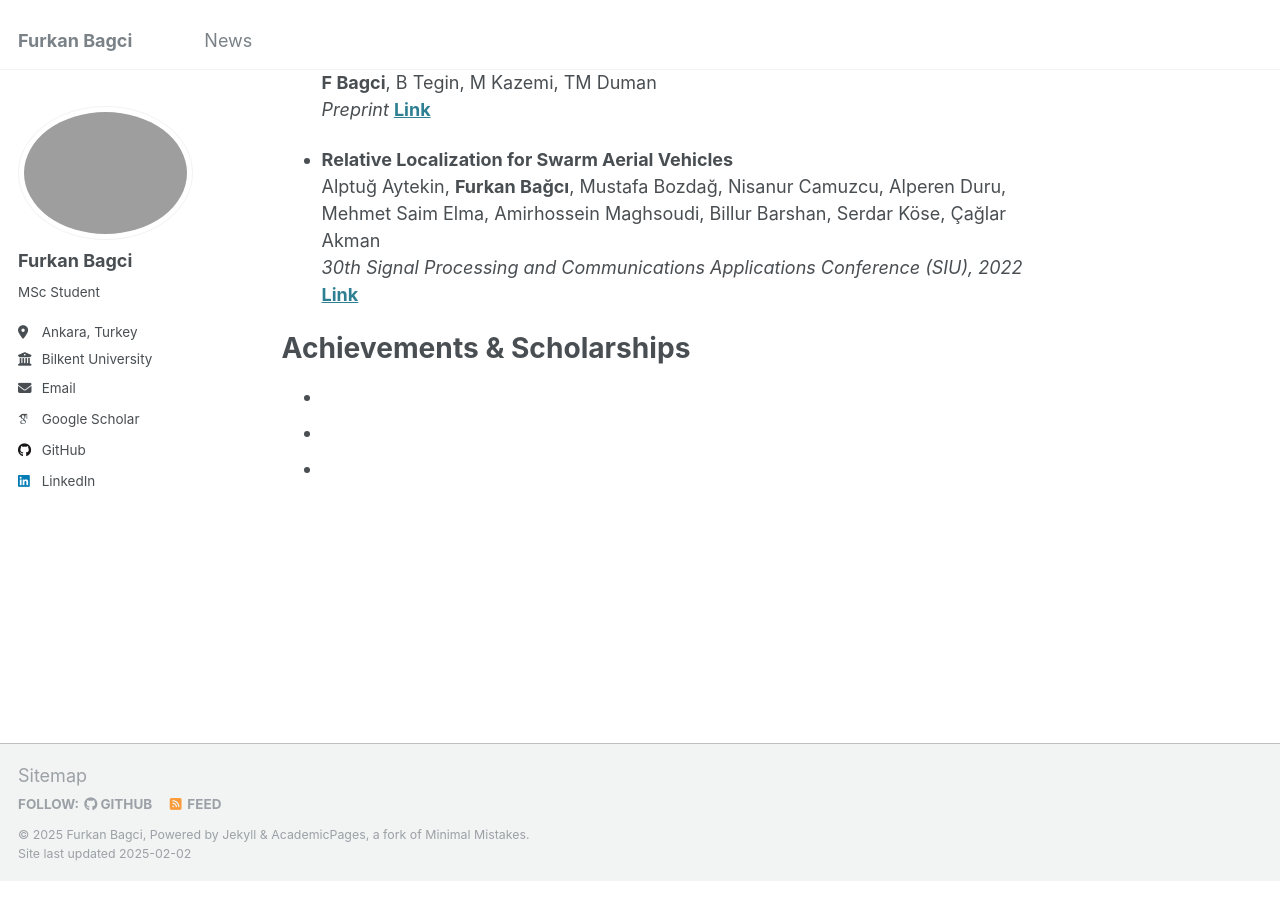
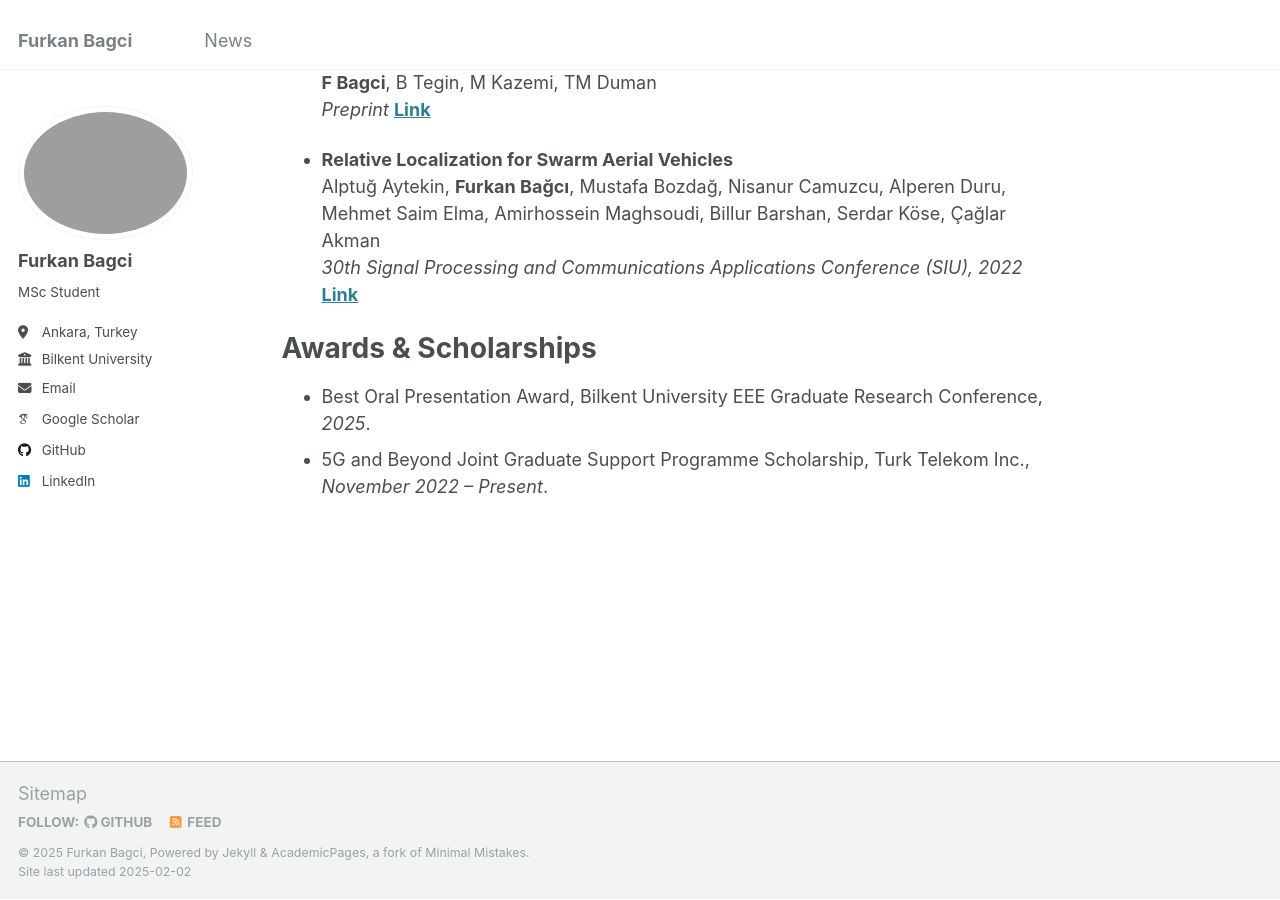
Before and after one commit to bagcifurkan/bagcifurkan.github.io, a Jekyll site: the page built from _pages/about.md, in a window 1280 px wide and 900 px high, scrolled down 599 px. Built offline with Jekyll 4.4.1, drawn with Linux system fonts in a browser that asks for light colours; some web fonts are replaced.

Commit message:
Update for Furkan

```diff
--- a/_pages/about.md
+++ b/_pages/about.md
@@ -29,11 +29,10 @@ Publications
    _30th Signal Processing and Communications Applications Conference (SIU), 2022_ [**Link**](https://doi.org/10.1109/SIU55565.2022.9864801)
 
 
-Achievements & Scholarships
+Awards & Scholarships
 ======
--
--
--
+-  Best Oral Presentation Award, Bilkent University EEE Graduate Research Conference, _2025_.
+-  5G and Beyond Joint Graduate Support Programme Scholarship, Turk Telekom Inc., _November 2022 -- Present_.
 
 
 <!-- This is the front page of a website that is powered by the [Academic Pages template](https://github.com/academicpages/academicpages.github.io) and hosted on GitHub pages. [GitHub pages](https://pages.github.com) is a free service in which websites are built and hosted from code and data stored in a GitHub repository, automatically updating when a new commit is made to the repository. This template was forked from the [Minimal Mistakes Jekyll Theme](https://mmistakes.github.io/minimal-mistakes/) created by Michael Rose, and then extended to support the kinds of content that academics have: publications, talks, teaching, a portfolio, blog posts, and a dynamically-generated CV. You can fork [this template](https://github.com/academicpages/academicpages.github.io) right now, modify the configuration and markdown files, add your own PDFs and other content, and have your own site for free, with no ads!
```
